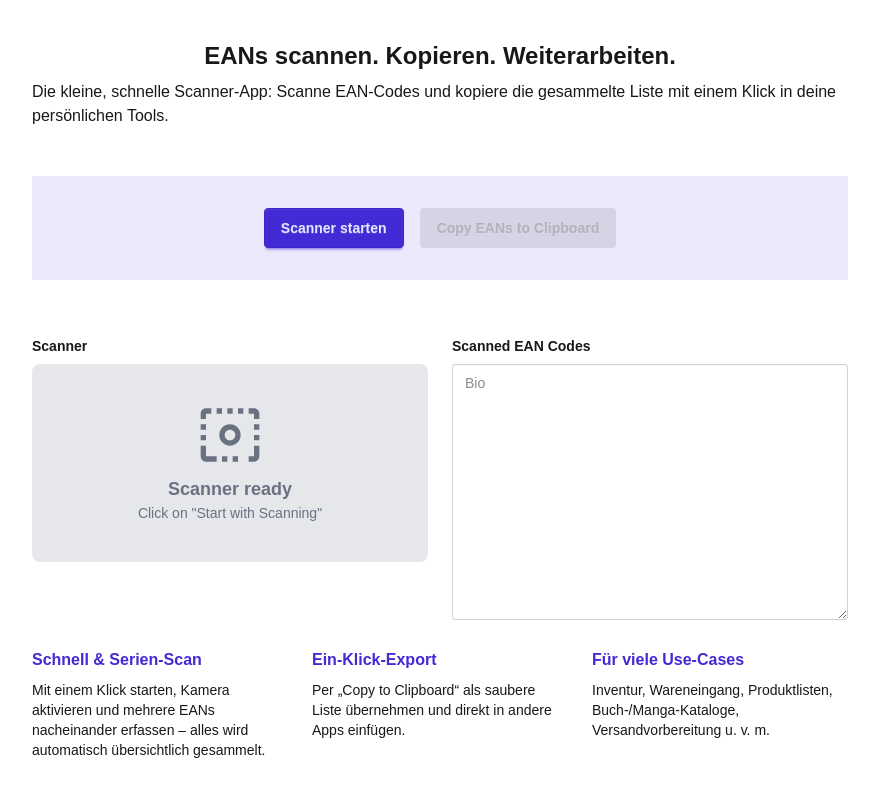
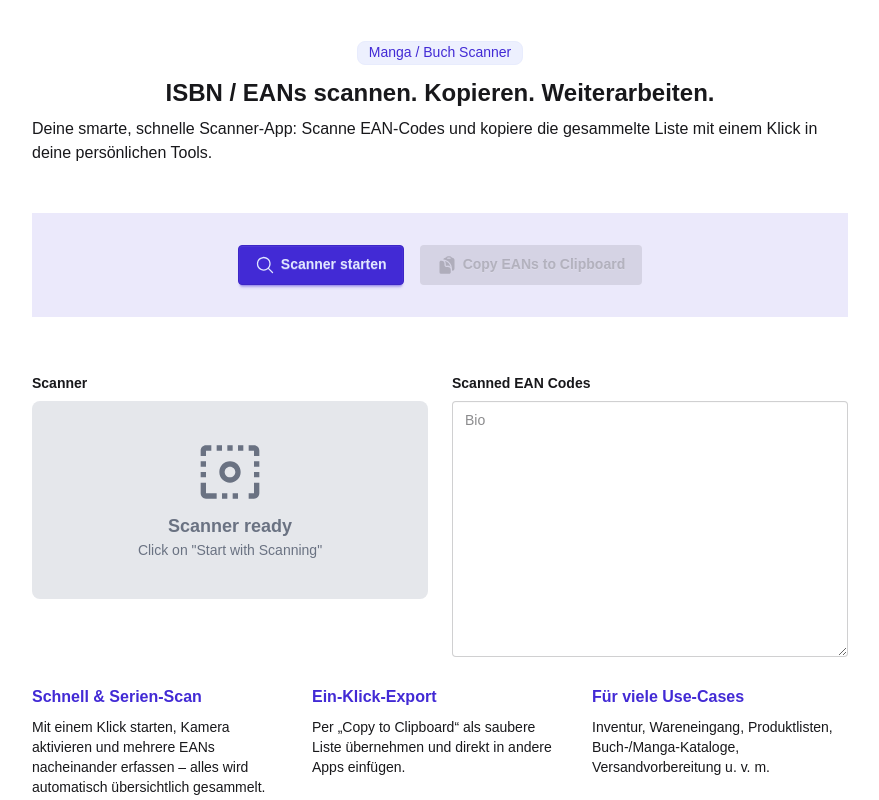
Before and after one commit to dominicvogl/mobile-barcode-scanner, a Next.js app: page / in a window 1280 px wide. Shown: the top 800 px of the page, without its empty margins (200-1079 px from the left). Built offline with nearby package versions, Linux system fonts and the light colour scheme; a web font is replaced by a local one.

Commit message:
some content and copy improvements

```diff
--- a/app/page.js
+++ b/app/page.js
@@ -5,8 +5,11 @@ import FeatureGrid from "@/components/FeatureGrid";
 export default function Home() {
 	return (
 		<>
-			<h1 className={"text-2xl text-center font-bold"}>EANs scannen. Kopieren. Weiterarbeiten.</h1>
-			<h2 className={"mt-2 mb-6"}>Die kleine, schnelle Scanner-App: Scanne EAN-Codes und kopiere die gesammelte Liste mit einem Klick in deine persönlichen Tools.</h2>
+			<div className={"text-center mb-3"}>
+				<span className={"badge badge-primary badge-soft"}>Manga / Buch Scanner</span>
+			</div>
+			<h1 className={"text-2xl text-center font-bold"}>ISBN / EANs scannen. Kopieren. Weiterarbeiten.</h1>
+			<h2 className={"mt-2 mb-6"}>Deine smarte, schnelle Scanner-App: Scanne EAN-Codes und kopiere die gesammelte Liste mit einem Klick in deine persönlichen Tools.</h2>
 			<BarcodeScanner />
 			<FeatureGrid />
 		</>
--- a/components/ButtonCopyToClipboard.js
+++ b/components/ButtonCopyToClipboard.js
@@ -63,6 +63,12 @@ export default function ButtonCopyToClipboard({eanList}) {
 			onClick={handleCopyToClipboard}
 			disabled={!eanList || eanList.length === 0}
 		>
+			<svg xmlns="http://www.w3.org/2000/svg" viewBox="0 0 24 24" fill="currentColor" className="size-5">
+				<path fillRule="evenodd" d="M17.663 3.118c.225.015.45.032.673.05C19.876 3.298 21 4.604 21 6.109v9.642a3 3 0 0 1-3 3V16.5c0-5.922-4.576-10.775-10.384-11.217.324-1.132 1.3-2.01 2.548-2.114.224-.019.448-.036.673-.051A3 3 0 0 1 13.5 1.5H15a3 3 0 0 1 2.663 1.618ZM12 4.5A1.5 1.5 0 0 1 13.5 3H15a1.5 1.5 0 0 1 1.5 1.5H12Z" clipRule="evenodd" />
+				<path d="M3 8.625c0-1.036.84-1.875 1.875-1.875h.375A3.75 3.75 0 0 1 9 10.5v1.875c0 1.036.84 1.875 1.875 1.875h1.875A3.75 3.75 0 0 1 16.5 18v2.625c0 1.035-.84 1.875-1.875 1.875h-9.75A1.875 1.875 0 0 1 3 20.625v-12Z" />
+				<path d="M10.5 10.5a5.23 5.23 0 0 0-1.279-3.434 9.768 9.768 0 0 1 6.963 6.963 5.23 5.23 0 0 0-3.434-1.279h-1.875a.375.375 0 0 1-.375-.375V10.5Z" />
+			</svg>
+
 			{getButtonText()}
 		</button>
 	);
--- a/components/ButtonStartScanner.js
+++ b/components/ButtonStartScanner.js
@@ -9,6 +9,10 @@ export default function ButtonStartScanner({isScanning, setIsScanning}) {
 			className={`btn ${isScanning ? 'btn-error' : 'btn-primary'}`}
 			onClick={toggleScanner}
 		>
+			<svg xmlns="http://www.w3.org/2000/svg" viewBox="0 0 24 24" fill="currentColor" className="size-5">
+				<path fillRule="evenodd" d="M10.5 3.75a6.75 6.75 0 1 0 0 13.5 6.75 6.75 0 0 0 0-13.5ZM2.25 10.5a8.25 8.25 0 1 1 14.59 5.28l4.69 4.69a.75.75 0 1 1-1.06 1.06l-4.69-4.69A8.25 8.25 0 0 1 2.25 10.5Z" clipRule="evenodd" />
+			</svg>
+
 			{isScanning ? 'Scanner stoppen' : 'Scanner starten'}
 		</button>
 	)
```
